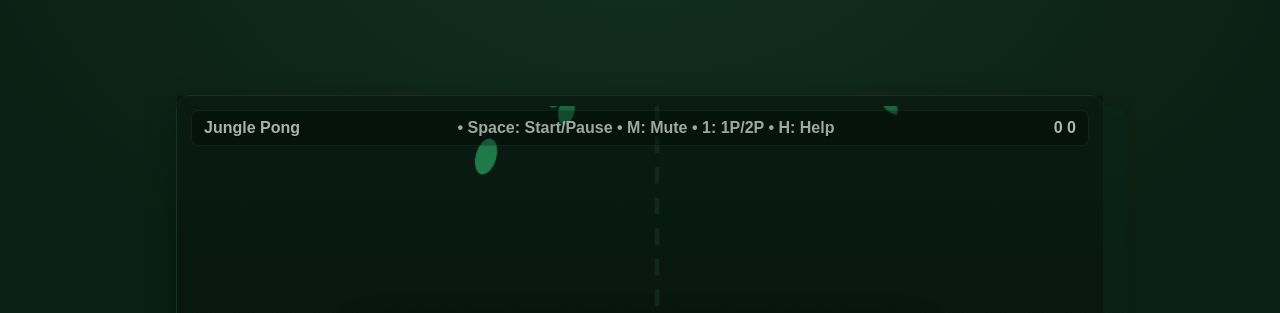
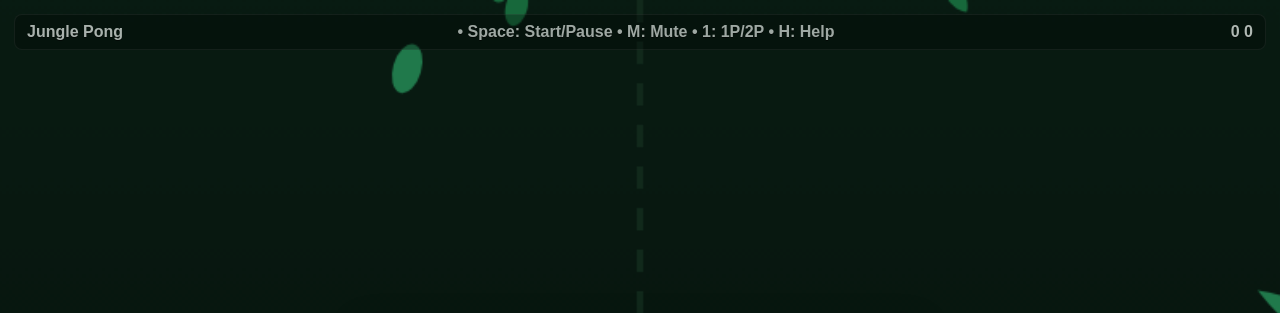
Before and after one commit to jreiner16/WebsitePractice, a plain HTML site: page pong.html in a window 1280 px wide. Shown: the top 313 px of the page. Drawn offline with Linux system fonts and the light colour scheme.

Commit message:
matched daniels more

```diff
--- a/pong.html
+++ b/pong.html
@@ -36,13 +36,13 @@
             background: radial-gradient(1200px 700px at 50% -10%, #12301f 0%, var(--bg) 60%);
             color: var(--ink);
             font-family: ui-sans-serif, system-ui, -apple-system, Segoe UI, Roboto, Ubuntu, Cantarell, Noto Sans, Arial, "Apple Color Emoji", "Segoe UI Emoji";
-            display: grid;
-            place-items: center;
+            display: block;
         }
 
         .container {
-            width: min(95vw, 960px);
-            padding: 16px;
+            width: 100vw;
+            height: 100vh;
+            padding: 0;
         }
 
         .controls {
@@ -75,22 +75,20 @@
         }
 
         .game-shell {
-            position: relative;
-            border-radius: 14px;
-            padding: 10px;
+            position: fixed;
+            inset: 0;
+            border-radius: 0;
+            padding: 0;
             background: linear-gradient(180deg, #0c2418, #07150e);
-            border: 1px solid #173021;
-            box-shadow: 0 10px 30px rgba(0, 0, 0, .35);
         }
 
         canvas {
             display: block;
-            width: min(95vw, 940px);
-            aspect-ratio: 16 / 10;
-            /* 800 x 500 */
+            width: 100vw;
+            height: 100vh;
             background: #07130d;
             /* jungle canvas base; cleared in JS anyway */
-            border-radius: 10px;
+            border-radius: 0;
         }
 
         /* Top HUD overlay */
```
